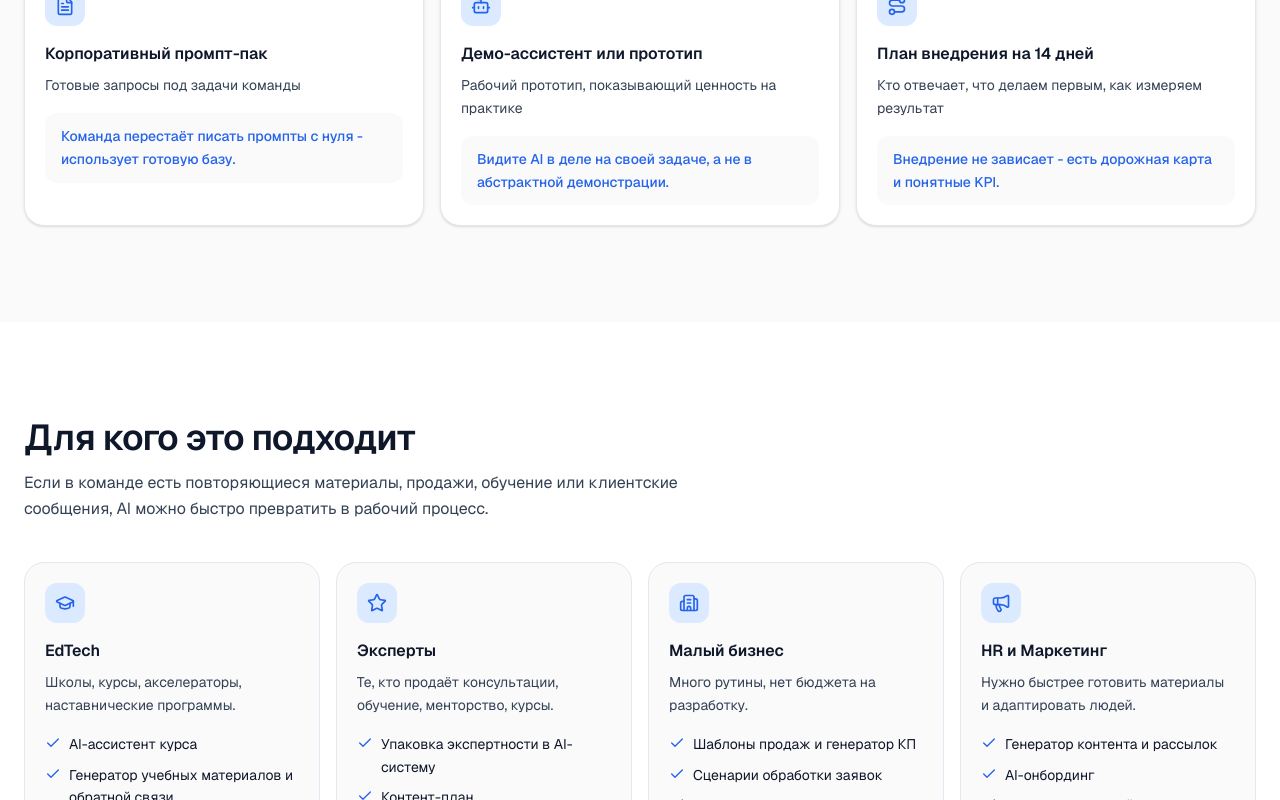
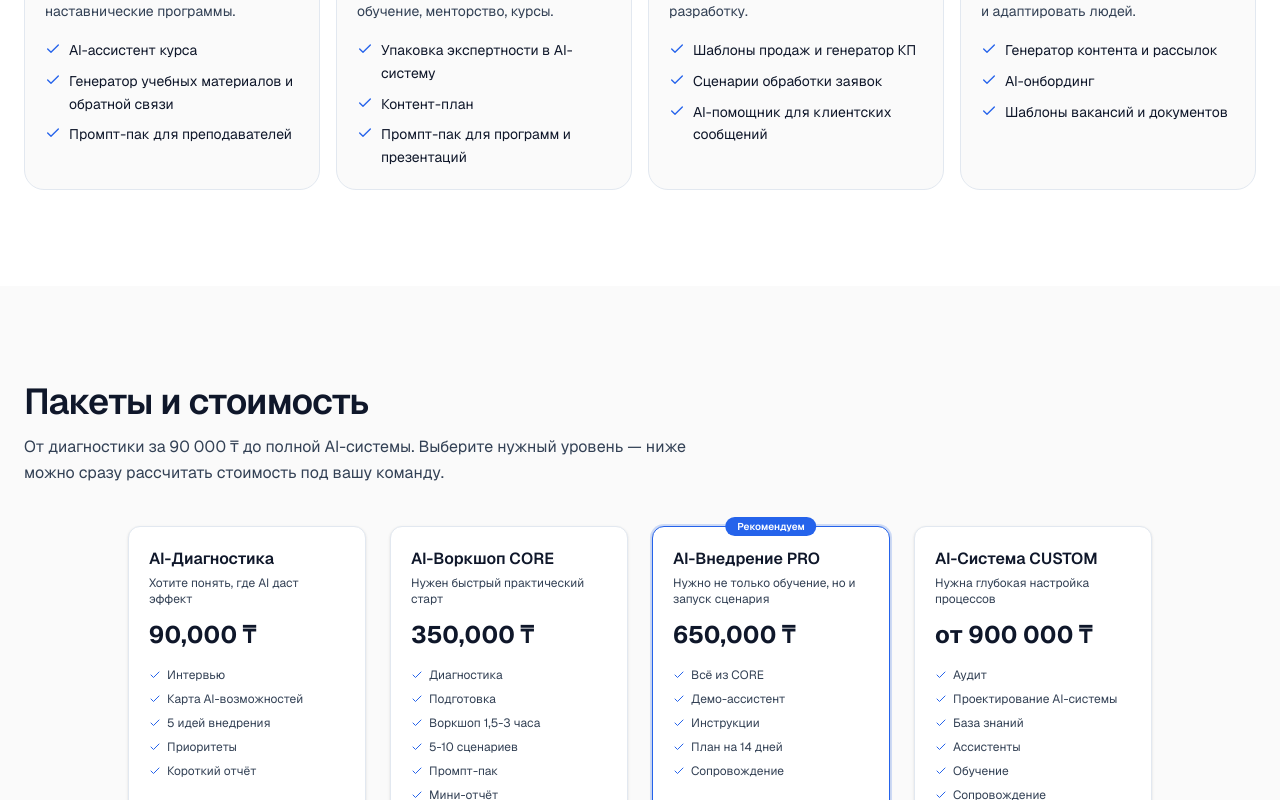
Before and after one commit to ElazAzel/ai-audit-landing, a Next.js app: page / in a window 1280 px wide. Shown: the part 2000-2800 px from the top of the page. Built offline with nearby package versions, Linux system fonts and the light colour scheme.

Commit message:
Simplify: reduce to 7 sections, merge calculator into pricing

```diff
--- a/src/app/page.tsx
+++ b/src/app/page.tsx
@@ -1,14 +1,10 @@
 "use client";
 
 import HeroSection from "@/components/HeroSection";
-import ProblemSection from "@/components/ProblemSection";
 import OutcomesSection from "@/components/OutcomesSection";
 import AudienceSection from "@/components/AudienceSection";
+import PricingSection from "@/components/PricingSection";
 import ProcessSection from "@/components/ProcessSection";
-import PricingSection from "@/components/PricingSection";
-import CalculatorSection from "@/components/CalculatorSection";
-import WhyMeSection from "@/components/WhyMeSection";
-import FitSection from "@/components/FitSection";
 import FAQSection from "@/components/FAQSection";
 import FinalCTA from "@/components/FinalCTA";
 import StickyCTA from "@/components/StickyCTA";
@@ -55,14 +51,10 @@ export default function Home() {
       <main data-od-id="landing-main">
         <div className="block h-14 md:hidden" />
         <HeroSection />
-        <ProblemSection />
         <OutcomesSection />
         <AudienceSection />
         <PricingSection />
-        <CalculatorSection />
         <ProcessSection />
-        <WhyMeSection />
-        <FitSection />
         <FAQSection />
         <FinalCTA />
       </main>
--- a/src/components/PricingSection.tsx
+++ b/src/components/PricingSection.tsx
@@ -1,11 +1,35 @@
 "use client";
 
+import { useMemo, useState } from "react";
 import { motion, useReducedMotion } from "motion/react";
-import { packages, WHATSAPP_LINK } from "@/lib/data";
-import { Check, MessageCircle } from "lucide-react";
+import { packages, calculatorOptions, WHATSAPP_LINK } from "@/lib/data";
+import { Check, MessageCircle, Calculator } from "lucide-react";
+
+interface CalcForm {
+  need: string;
+  teamSize: string;
+}
 
 export default function PricingSection() {
   const prefersReducedMotion = useReducedMotion();
+  const [form, setForm] = useState<CalcForm>({ need: "", teamSize: "" });
+
+  const result = useMemo(() => {
+    if (!form.need || !form.teamSize) return null;
+    const need = calculatorOptions.need.find((n) => n.value === form.need);
+    const team = calculatorOptions.teamSize.find((t) => t.value === form.teamSize);
+    if (!need || !team) return null;
+    return { price: need.basePrice * team.multiplier, packageId: need.packageId };
+  }, [form]);
+
+  const recommended = packages.find((p) => p.id === result?.packageId);
+
+  const message = result
+    ? `Здравствуйте, Ильяс! Хочу обсудить AI-аудит.
+Запрос: ${calculatorOptions.need.find((n) => n.value === form.need)?.label}
+Команда: ${calculatorOptions.teamSize.find((t) => t.value === form.teamSize)?.label}
+Предварительный расчёт: ${result.price.toLocaleString()} ₸`
+    : "";
 
   return (
     <section id="pricing" data-od-id="pricing-section" className="py-16 md:py-24">
@@ -15,81 +39,130 @@ export default function PricingSection() {
           whileInView={{ opacity: 1, y: 0 }}
           viewport={{ once: true, amount: 0.2 }}
           transition={{ duration: 0.5, ease: [0.16, 1, 0.3, 1] }}
-          className="mb-12 text-center"
+          className="mb-10 max-w-2xl"
         >
           <h2 className="text-3xl font-semibold tracking-tight md:text-4xl">
             Пакеты и стоимость
           </h2>
-          <p className="mx-auto mt-3 max-w-lg text-base leading-relaxed text-fg-2">
-            Выберите формат: от экспресс-диагностики до полной AI-системы под
-            ключ
+          <p className="mt-3 text-base leading-relaxed text-fg-2">
+            От диагностики за 90 000 ₸ до полной AI-системы. Выберите нужный
+            уровень — ниже можно сразу рассчитать стоимость под вашу команду.
           </p>
         </motion.div>
 
-        <div className="mx-auto grid max-w-6xl gap-6 md:grid-cols-2 lg:grid-cols-4">
+        <div className="mx-auto grid max-w-5xl gap-6 md:grid-cols-2 lg:grid-cols-4">
           {packages.map((pkg, i) => (
             <motion.div
               key={pkg.id}
               initial={prefersReducedMotion ? false : { opacity: 0, y: 24 }}
               whileInView={{ opacity: 1, y: 0 }}
               viewport={{ once: true, amount: 0.2 }}
-              transition={{
-                duration: 0.5,
-                delay: i * 0.1,
-                ease: [0.16, 1, 0.3, 1],
-              }}
-              className={`relative flex flex-col rounded-xl border bg-surface p-6 shadow-sm transition-all duration-300 hover:shadow-md ${
-                pkg.popular
-                  ? "border-accent ring-2 ring-accent/20 lg:scale-105"
-                  : "border-border"
+              transition={{ duration: 0.5, delay: i * 0.08, ease: [0.16, 1, 0.3, 1] }}
+              className={`relative flex flex-col rounded-xl border bg-surface p-5 shadow-sm ${
+                pkg.popular ? "border-accent ring-2 ring-accent/20" : "border-border"
               }`}
             >
               {pkg.popular && (
-                <div className="absolute -top-3 left-1/2 -translate-x-1/2">
-                  <span className="inline-flex items-center gap-1 rounded-full bg-accent px-4 py-1 text-xs font-semibold text-white shadow-sm">
-                    <Check className="h-3 w-3" />
-                    Рекомендуем
-                  </span>
-                </div>
+                <span className="absolute -top-2.5 left-1/2 -translate-x-1/2 rounded-full bg-accent px-3 py-0.5 text-[10px] font-semibold text-white">
+                  Рекомендуем
+                </span>
               )}
-              <div className="mb-5">
-                <h3 className="text-lg font-semibold text-fg">{pkg.name}</h3>
-                <p className="mt-1 text-xs leading-relaxed text-fg-2">
-                  {pkg.audience}
-                </p>
-              </div>
-              <div className="mb-5">
-                <span className="text-3xl font-bold tracking-tight text-fg">
-                  {pkg.priceLabel || `${pkg.price.toLocaleString()} ₸`}
-                </span>
-              </div>
-              <div className="mb-6 flex-1 space-y-2.5">
+              <h3 className="text-base font-semibold text-fg">{pkg.name}</h3>
+              <p className="mt-1 text-xs text-fg-2">{pkg.audience}</p>
+              <p className="mt-3 text-2xl font-bold text-fg">
+                {pkg.priceLabel || `${pkg.price.toLocaleString()} ₸`}
+              </p>
+              <ul className="mt-4 flex-1 space-y-2">
                 {pkg.includes.map((item) => (
-                  <div key={item} className="flex items-start gap-2">
-                    <Check className="mt-0.5 h-4 w-4 shrink-0 text-accent" />
-                    <span className="text-sm leading-relaxed text-fg-2">
-                      {item}
-                    </span>
-                  </div>
+                  <li key={item} className="flex items-start gap-1.5 text-xs text-fg-2">
+                    <Check className="mt-0.5 h-3 w-3 shrink-0 text-accent" />
+                    {item}
+                  </li>
                 ))}
-              </div>
-              <div className="mb-4 text-xs text-muted">Срок: {pkg.timeframe}</div>
+              </ul>
+              <p className="mt-3 text-[10px] text-muted">{pkg.timeframe}</p>
               <a
                 href={`${WHATSAPP_LINK}?text=${encodeURIComponent(`Здравствуйте, Ильяс! Хочу обсудить пакет "${pkg.name}".`)}`}
                 target="_blank"
                 rel="noopener noreferrer"
-                className={`inline-flex items-center justify-center gap-2 rounded-full px-5 py-2.5 text-sm font-medium transition-all duration-200 active:scale-[0.97] ${
+                className={`mt-4 inline-flex items-center justify-center gap-1.5 rounded-full px-4 py-2 text-xs font-medium transition-all ${
                   pkg.popular
                     ? "bg-accent text-white hover:bg-accent-hover"
-                    : "border border-accent/20 bg-accent-light/50 text-accent hover:bg-accent-light"
+                    : "border border-accent/20 text-accent hover:bg-accent-light"
                 }`}
               >
-                <MessageCircle className="h-4 w-4" />
+                <MessageCircle className="h-3 w-3" />
                 {pkg.cta}
               </a>
             </motion.div>
           ))}
         </div>
+
+        <motion.div
+          initial={prefersReducedMotion ? false : { opacity: 0, y: 20 }}
+          whileInView={{ opacity: 1, y: 0 }}
+          viewport={{ once: true, amount: 0.2 }}
+          transition={{ duration: 0.5, delay: 0.2, ease: [0.16, 1, 0.3, 1] }}
+          className="mx-auto mt-12 max-w-2xl rounded-xl border border-accent/20 bg-accent-light/30 p-6"
+        >
+          <h3 className="flex items-center gap-2 text-sm font-semibold text-fg">
+            <Calculator className="h-4 w-4 text-accent" />
+            Быстрый расчёт стоимости
+          </h3>
+          <p className="mt-1 text-xs text-fg-2">
+            Выберите нужный уровень и размер команды
+          </p>
+          <div className="mt-4 flex flex-wrap gap-3">
+            <select
+              value={form.need}
+              onChange={(e) => setForm((f) => ({ ...f, need: e.target.value }))}
+              className="flex-1 rounded-lg border border-border bg-surface px-3 py-2 text-xs text-fg"
+              aria-label="Что нужно"
+            >
+              <option value="">Что нужно?</option>
+              {calculatorOptions.need.map((n) => (
+                <option key={n.value} value={n.value}>
+                  {n.label}
+                </option>
+              ))}
+            </select>
+            <select
+              value={form.teamSize}
+              onChange={(e) => setForm((f) => ({ ...f, teamSize: e.target.value }))}
+              className="flex-1 rounded-lg border border-border bg-surface px-3 py-2 text-xs text-fg"
+              aria-label="Размер команды"
+            >
+              <option value="">Размер команды</option>
+              {calculatorOptions.teamSize.map((t) => (
+                <option key={t.value} value={t.value}>
+                  {t.label}
+                </option>
+              ))}
+            </select>
+          </div>
+          {result && recommended && (
+            <div className="mt-4 flex flex-wrap items-center justify-between gap-3 rounded-lg bg-white px-4 py-3">
+              <div>
+                <p className="text-[10px] font-medium uppercase tracking-wide text-muted">
+                  Примерно
+                </p>
+                <p className="text-xl font-bold text-fg">
+                  {result.price.toLocaleString()} ₸
+                </p>
+                <p className="text-xs text-accent">{recommended.name}</p>
+              </div>
+              <a
+                href={`${WHATSAPP_LINK}?text=${encodeURIComponent(message)}`}
+                target="_blank"
+                rel="noopener noreferrer"
+                className="inline-flex items-center gap-1.5 rounded-full bg-accent px-4 py-2 text-xs font-medium text-white hover:bg-accent-hover"
+              >
+                <MessageCircle className="h-3 w-3" />
+                Отправить в WhatsApp
+              </a>
+            </div>
+          )}
+        </motion.div>
       </div>
     </section>
   );
```
